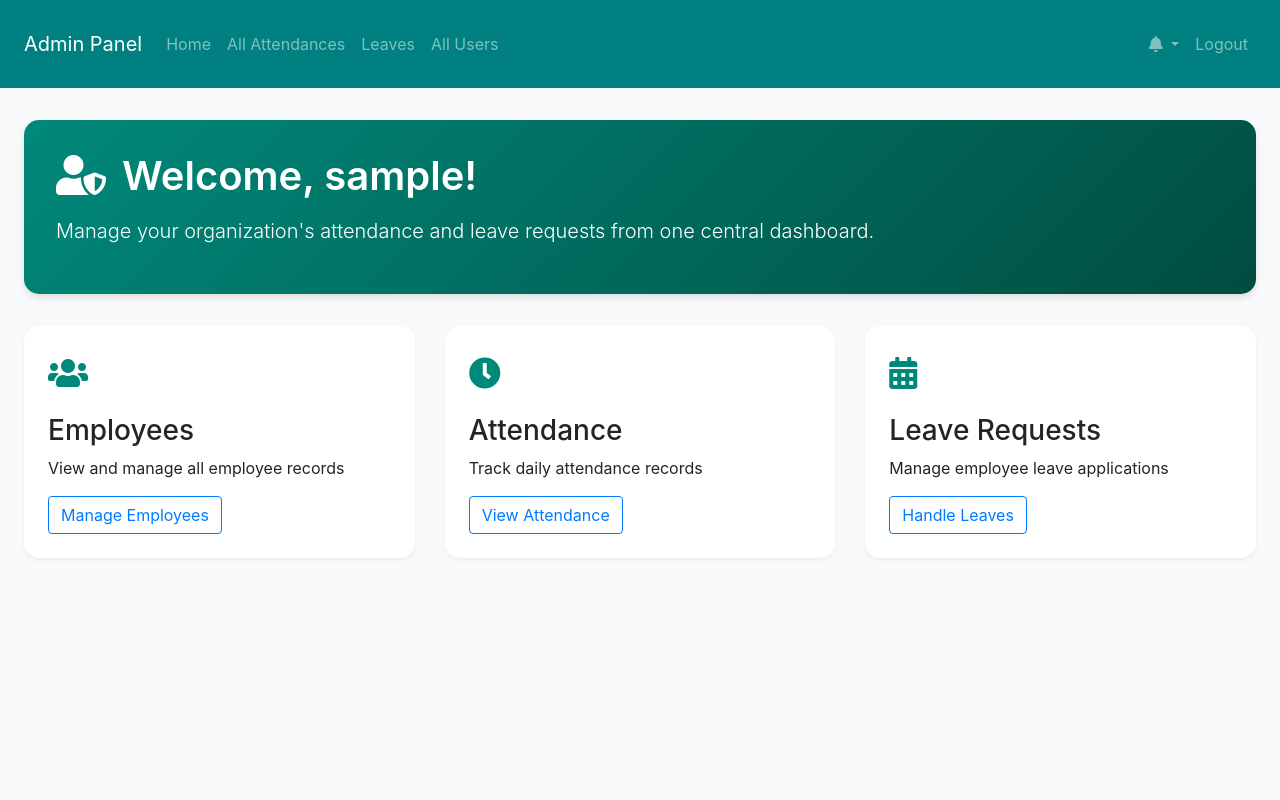
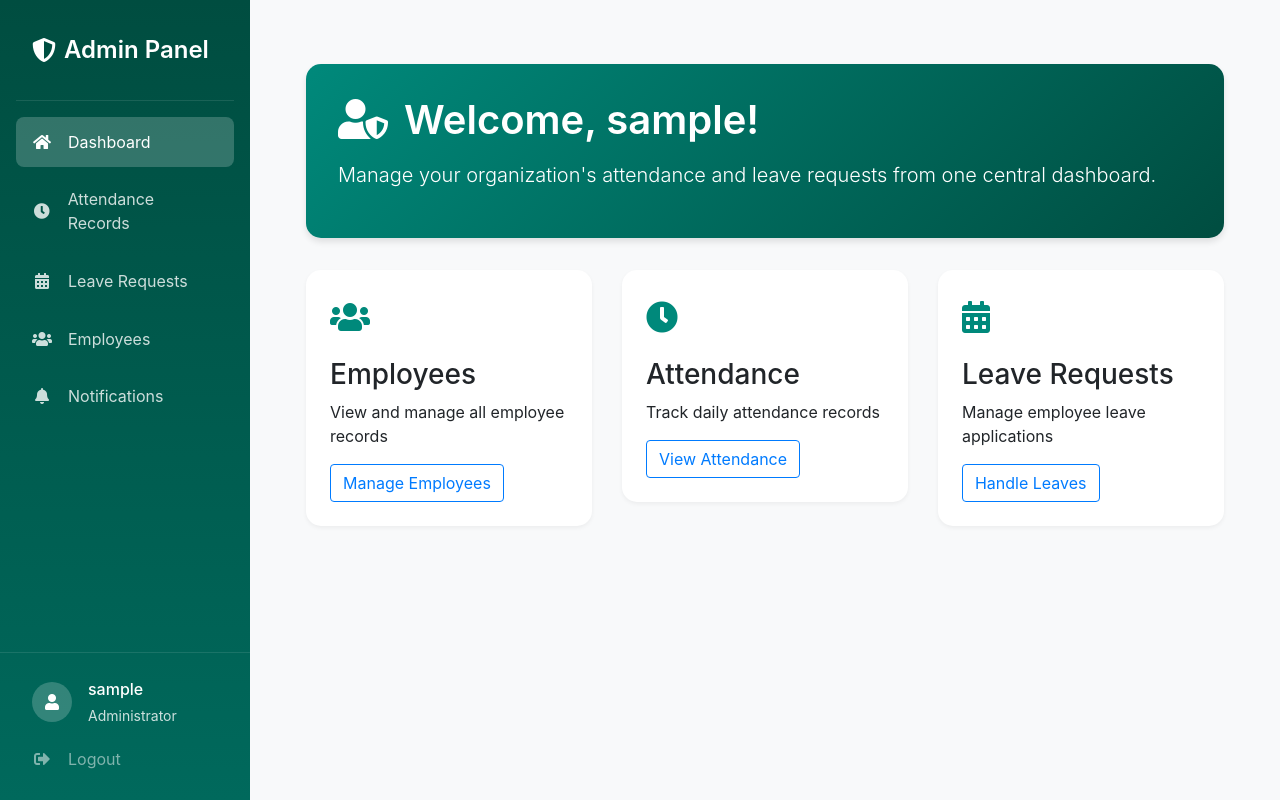
Before and after one commit to doghawk17/attendance, a PHP site: page /admin/index.php in a window 1280 px wide. Run offline with PHP 8.4, Linux system fonts and the light colour scheme; the visitor is signed in with stand-in values (Sample User, id 1); data that the repository does not hold is empty.

Commit message:
Modern Sidebar Navigation Implementation

```diff
--- a/admin/includes/navbar.php
+++ b/admin/includes/navbar.php
@@ -4,41 +4,191 @@
   // Get recent notifications
   $notifications = getNotificationsForUser($pdo, $_SESSION['user_id'], 5);
 ?>
-<nav class="navbar navbar-expand-lg navbar-dark p-4" style="background-color: #008080;">
-  <a class="navbar-brand" href="#">Admin Panel</a>
-  <button class="navbar-toggler" type="button" data-toggle="collapse" data-target="#navbarNav" aria-controls="navbarNav" aria-expanded="false" aria-label="Toggle navigation">
-    <span class="navbar-toggler-icon"></span>
-  </button>
-  <div class="collapse navbar-collapse" id="navbarNav">
-    <ul class="navbar-nav">
+<style>
+.sidebar {
+  position: fixed;
+  left: 0;
+  top: 0;
+  height: 100vh;
+  width: 250px;
+  background: linear-gradient(180deg, #004D40 0%, #00695C 100%);
+  color: white;
+  padding: 1rem;
+  transition: all 0.3s ease;
+  z-index: 1000;
+}
+
+.sidebar-header {
+  padding: 1rem;
+  border-bottom: 1px solid rgba(255, 255, 255, 0.1);
+  margin-bottom: 1rem;
+}
+
+.sidebar-brand {
+  color: white;
+  font-size: 1.5rem;
+  font-weight: 600;
+  text-decoration: none;
+  display: flex;
+  align-items: center;
+  margin-bottom: 1rem;
+}
+
+.sidebar-brand:hover {
+  color: white;
+  text-decoration: none;
+}
+
+.nav-item {
+  margin-bottom: 0.5rem;
+}
+
+.nav-link {
+  color: rgba(255, 255, 255, 0.8);
+  padding: 0.8rem 1rem;
+  border-radius: 8px;
+  display: flex;
+  align-items: center;
+  transition: all 0.3s ease;
+}
+
+.nav-link:hover {
+  color: white;
+  background: rgba(255, 255, 255, 0.1);
+}
+
+.nav-link.active {
+  background: rgba(255, 255, 255, 0.2);
+  color: white;
+}
+
+.nav-link i {
+  margin-right: 1rem;
+  width: 20px;
+  text-align: center;
+}
+
+.main-content {
+  margin-left: 250px;
+  padding: 2rem;
+  transition: all 0.3s ease;
+}
+
+.notification-dropdown {
+  min-width: 300px;
+  padding: 0;
+}
+
+.notification-item {
+  padding: 0.75rem 1rem;
+  border-bottom: 1px solid #e9ecef;
+}
+
+.notification-item:last-child {
+  border-bottom: none;
+}
+
+.unread-badge {
+  position: absolute;
+  top: -5px;
+  right: -5px;
+  background: #dc3545;
+  color: white;
+  border-radius: 50%;
+  padding: 0.25rem 0.5rem;
+  font-size: 0.75rem;
+}
+
+.user-section {
+  position: absolute;
+  bottom: 0;
+  left: 0;
+  width: 100%;
+  padding: 1rem;
+  border-top: 1px solid rgba(255, 255, 255, 0.1);
+}
+
+.user-info {
+  display: flex;
+  align-items: center;
+  color: white;
+  padding: 0.5rem 1rem;
+}
+
+.user-avatar {
+  width: 40px;
+  height: 40px;
+  background: rgba(255, 255, 255, 0.2);
+  border-radius: 50%;
+  display: flex;
+  align-items: center;
+  justify-content: center;
+  margin-right: 1rem;
+}
+
+.user-name {
+  font-weight: 500;
+  margin-bottom: 0.25rem;
+}
+
+.user-role {
+  font-size: 0.875rem;
+  opacity: 0.8;
+}
+</style>
+
+<div class="sidebar">
+  <div class="sidebar-header">
+    <a href="index.php" class="sidebar-brand">
+      <i class="fas fa-shield-alt mr-2"></i>
+      Admin Panel
+    </a>
+  </div>
+
+  <ul class="nav flex-column">
     <li class="nav-item">
-        <a class="nav-link" href="index.php">Home</a>
+      <a class="nav-link <?php echo basename($_SERVER['PHP_SELF']) == 'index.php' ? 'active' : ''; ?>" href="index.php">
+        <i class="fas fa-home"></i>
+        Dashboard
+      </a>
     </li>
     <li class="nav-item">
-        <a class="nav-link" href="all_attendances.php">All Attendances</a>
+      <a class="nav-link <?php echo basename($_SERVER['PHP_SELF']) == 'all_attendances.php' ? 'active' : ''; ?>" href="all_attendances.php">
+        <i class="fas fa-clock"></i>
+        Attendance Records
+      </a>
     </li>
     <li class="nav-item">
-        <a class="nav-link" href="leaves.php">Leaves</a>
+      <a class="nav-link <?php echo basename($_SERVER['PHP_SELF']) == 'leaves.php' ? 'active' : ''; ?>" href="leaves.php">
+        <i class="fas fa-calendar-alt"></i>
+        Leave Requests
+      </a>
     </li>
     <li class="nav-item">
-        <a class="nav-link" href="all_users.php">All Users</a>
+      <a class="nav-link <?php echo basename($_SERVER['PHP_SELF']) == 'all_users.php' ? 'active' : ''; ?>" href="all_users.php">
+        <i class="fas fa-users"></i>
+        Employees
+      </a>
     </li>
-    </ul>
-    <ul class="navbar-nav ml-auto">
+
     <li class="nav-item dropdown">
-        <a class="nav-link dropdown-toggle" href="#" id="notificationDropdown" role="button" data-toggle="dropdown" aria-haspopup="true" aria-expanded="false">
-          <i class="fa fa-bell"></i>
+      <a class="nav-link" href="#" id="notificationDropdown" role="button" data-toggle="dropdown" aria-haspopup="true" aria-expanded="false">
+        <i class="fas fa-bell"></i>
+        Notifications
         <?php if ($unreadCount > 0): ?>
-            <span class="badge badge-danger"><?php echo $unreadCount; ?></span>
+          <span class="badge badge-danger ml-2"><?php echo $unreadCount; ?></span>
         <?php endif; ?>
       </a>
-        <div class="dropdown-menu dropdown-menu-right" aria-labelledby="notificationDropdown">
+      <div class="dropdown-menu notification-dropdown" aria-labelledby="notificationDropdown">
         <h6 class="dropdown-header">Notifications</h6>
         <?php if (count($notifications) > 0): ?>
           <?php foreach ($notifications as $notification): ?>
-              <a class="dropdown-item <?php echo $notification['is_read'] ? '' : 'bg-light'; ?>" href="#" onclick="markAsRead(<?php echo $notification['notification_id']; ?>)">
+            <a class="dropdown-item notification-item <?php echo $notification['is_read'] ? '' : 'bg-light'; ?>"
+               href="#" onclick="markAsRead(<?php echo $notification['notification_id']; ?>)">
               <?php echo $notification['message']; ?>
-                <small class="text-muted d-block"><?php echo date('M d, Y h:i A', strtotime($notification['date_added'])); ?></small>
+              <small class="text-muted d-block">
+                <?php echo date('M d, Y h:i A', strtotime($notification['date_added'])); ?>
+              </small>
             </a>
           <?php endforeach; ?>
           <div class="dropdown-divider"></div>
@@ -48,45 +198,23 @@
         <?php endif; ?>
       </div>
     </li>
-      <li class="nav-item">
-        <a class="nav-link" href="core/handleForms.php?logoutUserBtn=1">Logout</a>
-      </li>
   </ul>
+
+  <div class="user-section">
+    <div class="user-info">
+      <div class="user-avatar">
+        <i class="fas fa-user"></i>
       </div>
-</nav>
+      <div>
+        <div class="user-name"><?php echo $_SESSION['username']; ?></div>
+        <div class="user-role">Administrator</div>
+      </div>
+    </div>
+    <a class="nav-link text-white-50" href="core/handleForms.php?logoutUserBtn=1">
+      <i class="fas fa-sign-out-alt"></i>
+      Logout
+    </a>
+  </div>
+</div>
 
-<!-- Add Font Awesome for icons -->
-<link rel="stylesheet" href="https://cdnjs.cloudflare.com/ajax/libs/font-awesome/5.15.3/css/all.min.css">
-
-<!-- Add JavaScript for notification actions -->
-<script>
-  function markAsRead(notificationId) {
-    $.ajax({
-      url: 'core/handleNotifications.php',
-      type: 'POST',
-      data: {
-        action: 'mark_read',
-        notification_id: notificationId
-      },
-      success: function(response) {
-        // Refresh the page to update notification count
-        location.reload();
-      }
-    });
-  }
-
-  function markAllAsRead() {
-    $.ajax({
-      url: 'core/handleNotifications.php',
-      type: 'POST',
-      data: {
-        action: 'mark_all_read',
-        user_id: <?php echo $_SESSION['user_id']; ?>
-      },
-      success: function(response) {
-        // Refresh the page to update notification count
-        location.reload();
-      }
-    });
-  }
-</script>
+<div class="main-content">
```
Also changed, not shown: employees/includes/navbar.php (+186 -58 lines). Lines whose indentation alone changed are shown as unchanged.
